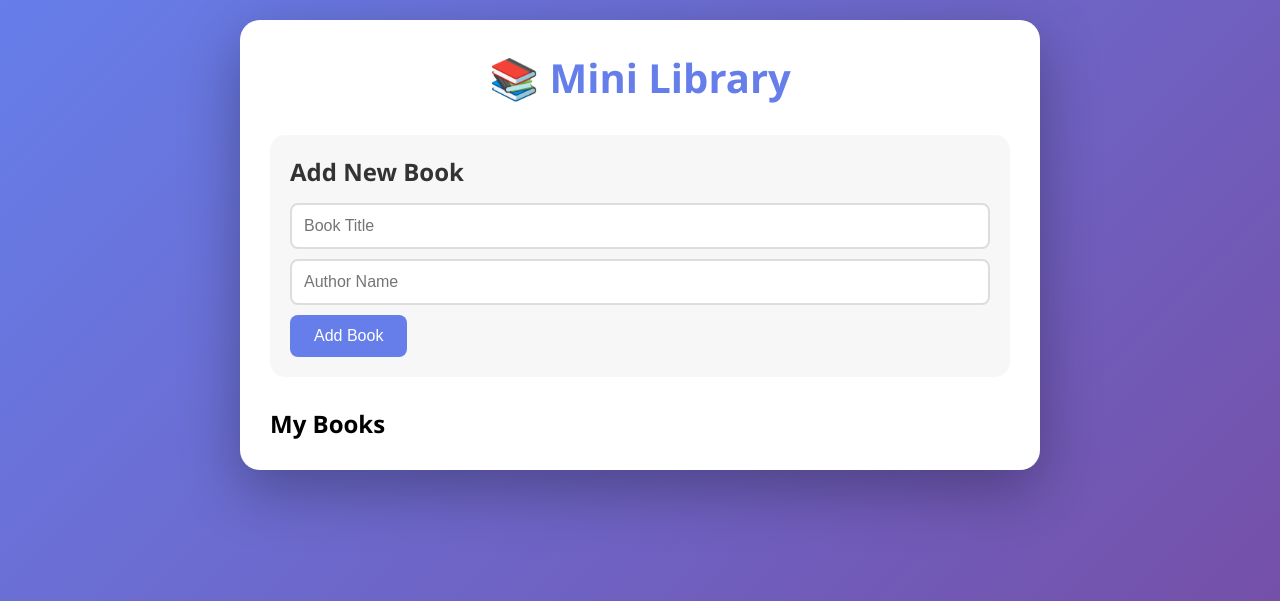
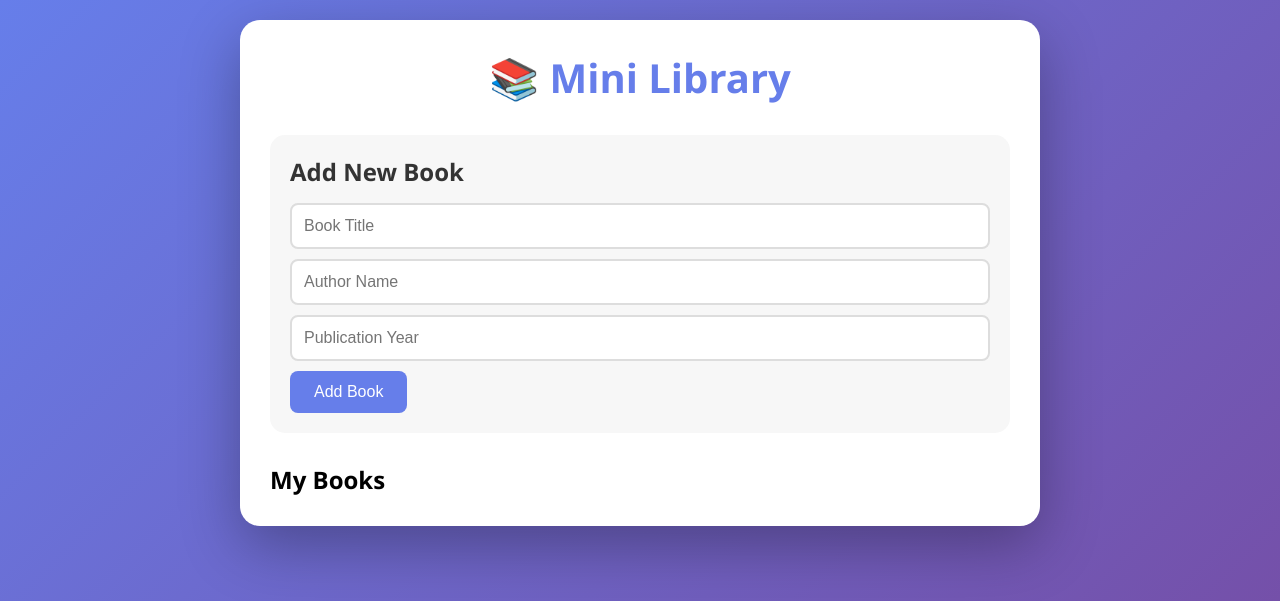
Before and after one commit to Teralyglack/Library, a Flask app: page / in a window 1280 px wide. Shown: the top 601 px of the page. Run offline with Flask 3, Linux system fonts and the light colour scheme; data that the repository does not hold is empty.

Commit message:
Год книги

```diff
--- a/app.py
+++ b/app.py
@@ -30,7 +30,8 @@ def add_book():
     new_book = {
         'id': len(books) + 1,
         'title': book_data['title'],
-        'author': book_data['author']
+        'author': book_data['author'],
+        'year': book_data.get('year', 'Unknown')
     }
     books.append(new_book)
     save_books(books)
--- a/templates/index.html
+++ b/templates/index.html
@@ -12,6 +12,7 @@
             <h2>Add New Book</h2>
             <input type="text" id="title" placeholder="Book Title" required>
             <input type="text" id="author" placeholder="Author Name" required>
+            <input type="text" id="year" placeholder="Publication Year" required>
             <button onclick="addBook()">Add Book</button>
         </div>
 
@@ -25,6 +26,8 @@
         async function addBook() {
     const title = document.getElementById('title').value;
     const author = document.getElementById('author').value;
+    const year = document.getElementById('year').value;
+    body: JSON.stringify({title, author, year})
 
     if (!title || !author) {
         alert('Please fill all fields');
@@ -60,7 +63,7 @@ function displayBooks(books) {
     container.innerHTML = books.map(book => `
         <div class="book-item">
             <div class="book-info">
-                <strong>"${book.title}"</strong> by ${book.author}
+                <strong>"${book.title}"</strong> by ${book.author} (${book.year})
             </div>
             <button onclick="deleteBook(${book.id})" class="delete-btn">Delete</button>
         </div>
```
